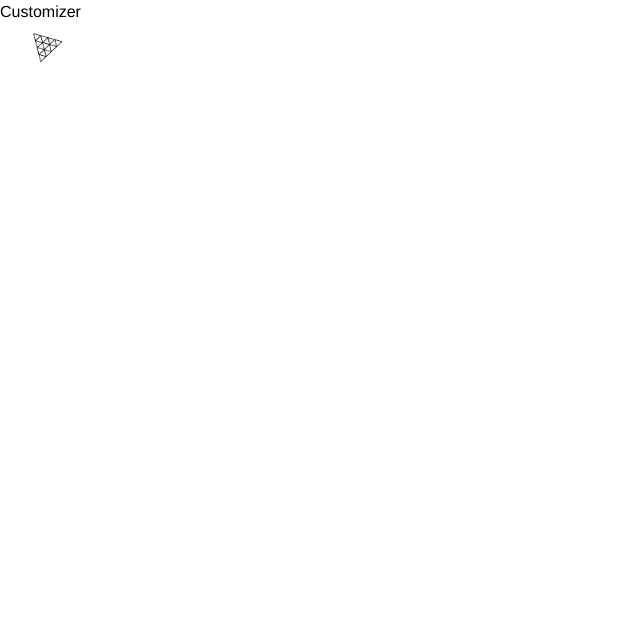
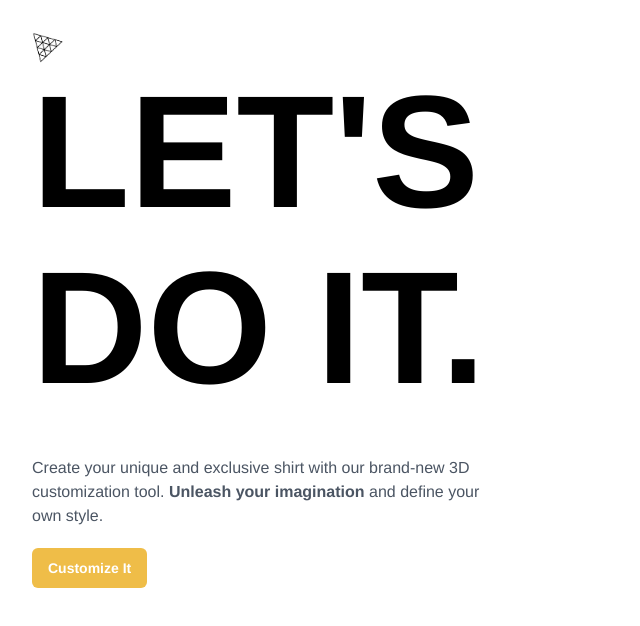
Before and after one commit to kent0198/shirt-explore, a React (Vite) app in the folder shirt-3/: page / in a window 1280 px wide. Shown: the top 626 px of the page, without its empty margins (0-640 px from the left). Built offline with nearby package versions, Linux system fonts and the light colour scheme; a web font is replaced by a local one.

Commit message:
++upcode Home

```diff
--- /dev/null
+++ b/shirt-3/src/components/Button/CustomButton.tsx
@@ -0,0 +1,34 @@
+import React from 'react'
+import state from '@store/index'
+import { useSnapshot } from 'valtio'
+interface ItypeButton {
+    type?: string,
+    title?: string,
+    handleClick: () => void,
+    customStyles?: string,
+}
+
+const CustomButton: React.FC<ItypeButton> = ({
+    type, title, handleClick, customStyles
+}) => {
+    const snap=useSnapshot(state)
+    const generateStyle=(type?:string)=>{
+        if(type==='filled'){
+            return {
+                backgroundColor:snap.color,
+                color:'#fff'
+            }
+        }
+    }
+    return (
+        <button
+            className={`px-2 py-1.5 flex-1 rounded-md ${customStyles}`}
+            style={generateStyle(type)}
+            onClick={handleClick}
+        >
+          {title}
+        </button>
+    )
+}
+
+export default CustomButton
--- /dev/null
+++ b/shirt-3/src/configs/config.tsx
@@ -0,0 +1,10 @@
+const config = {
+    development: {
+      backendUrl: "http://localhost:8080/api/v1/dalle",
+    },
+    production: {
+      backendUrl: "https://devswag.onrender.com/api/v1/dalle",
+    },
+  };
+
+  export default config;
--- a/shirt-3/src/pages/Customizer.tsx
+++ b/shirt-3/src/pages/Customizer.tsx
@@ -1,8 +1,14 @@
-import React from 'react'
-
+import { useState, useEffect } from "react"
+import { AnimatePresence, motion } from "framer-motion"
+import { useSnapshot } from "valtio"
+import config from "@config/config"
+import state from "@store/index"
+import { download } from "@asset/index"
 const Customizer = () => {
   return (
-    <div>Customizer</div>
+    <div>
+
+    </div>
   )
 }
 
--- a/shirt-3/src/pages/Home.tsx
+++ b/shirt-3/src/pages/Home.tsx
@@ -1,10 +1,15 @@
-import {motion, AnimatePresence} from 'framer-motion'
-import {useSnapshot} from 'valtio'
+import { motion, AnimatePresence } from 'framer-motion'
+import { useSnapshot } from 'valtio'
 import state from '@store/index'
 import { logothree } from '@asset/index'
 import { slideAnimation } from '@motion/motion'
+import { headContentAnimation } from '@motion/motion'
+import { headContainerAnimation } from '@motion/motion'
+import { headTextAnimation } from '@motion/motion'
+import { fadeAnimation } from '@motion/motion'
+import CustomButton from '@comp/Button/CustomButton'
 const Home = () => {
-    const snap=useSnapshot(state)
+  const snap = useSnapshot(state)
   return (
     <AnimatePresence>
       {
@@ -13,8 +18,23 @@ const Home = () => {
           <motion.header {...slideAnimation('down')}>
             <img src={logothree} alt="logo" className='w-8 h-8 object-contain' />
           </motion.header>
-              <motion.div className='flex-1 xl:justify-normal justify-start flex flex-col gap-10'>
-
+          <motion.div className='flex-1 xl:justify-normal justify-start flex flex-col gap-10'{...headContainerAnimation}>
+            <motion.div {...headTextAnimation}>
+              <h1 className='xl:text-[10rem] text-[6rem] xl:leading-[11rem] leading-[7rem] font-black text-black'>
+                LET'S <br className='xl:block hidden' />DO IT.
+              </h1>
+            </motion.div>
+            <motion.div className='flex flex-col gap-5'>
+              <p className='max-w-md font-normal text-gray-600 text-base'>
+                Create your unique and exclusive shirt with our brand-new 3D customization tool. <strong>Unleash your imagination</strong>{" "} and define your own style.
+              </p>
+              <CustomButton
+                type='filled'
+                title='Customize It'
+                handleClick={() => state.intro = false}
+                customStyles='w-fit px-4 py-2.5 font-bold text-sm'
+              />
+            </motion.div>
           </motion.div>
         </motion.section>
         )}
```
Lines whose indentation alone changed are shown as unchanged.
